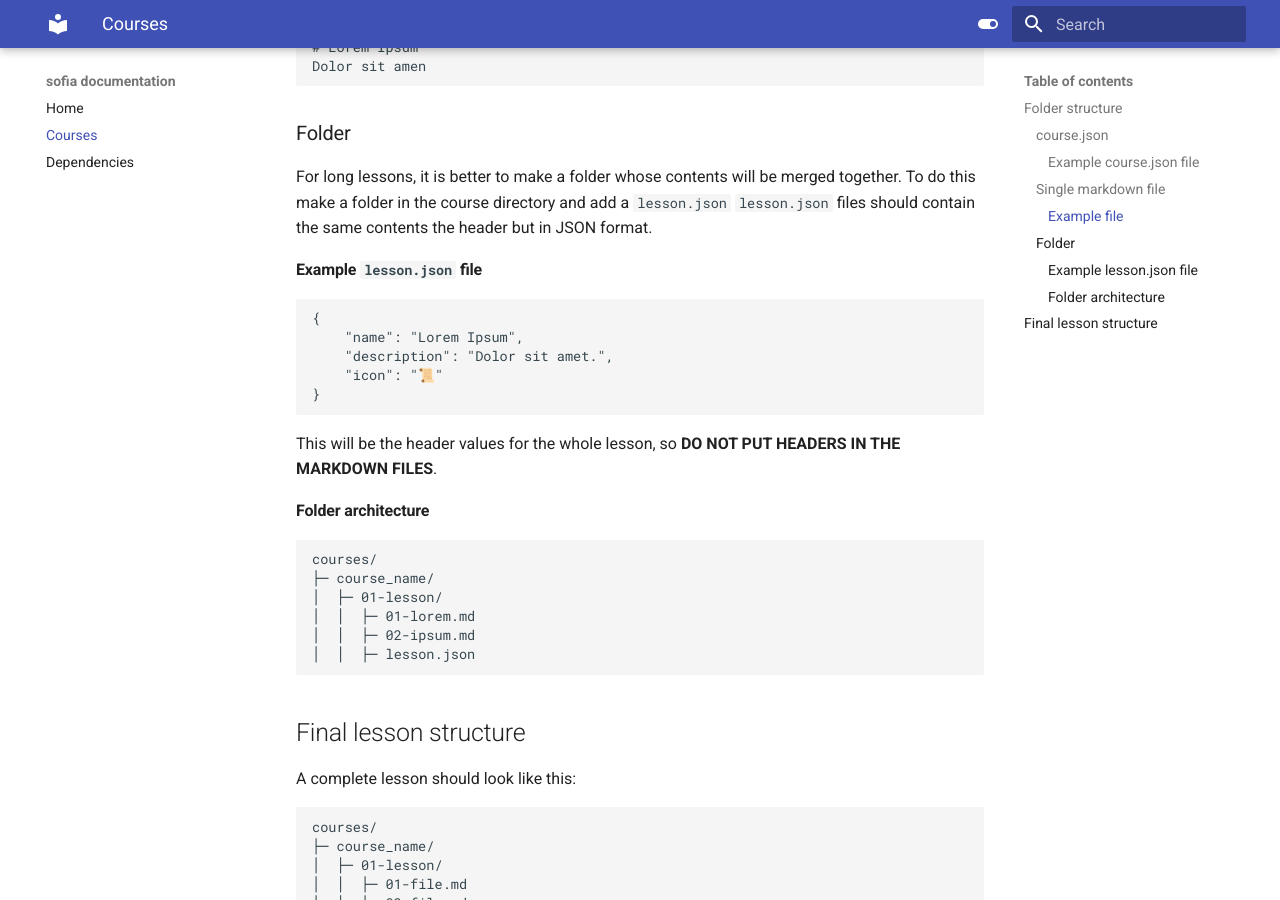
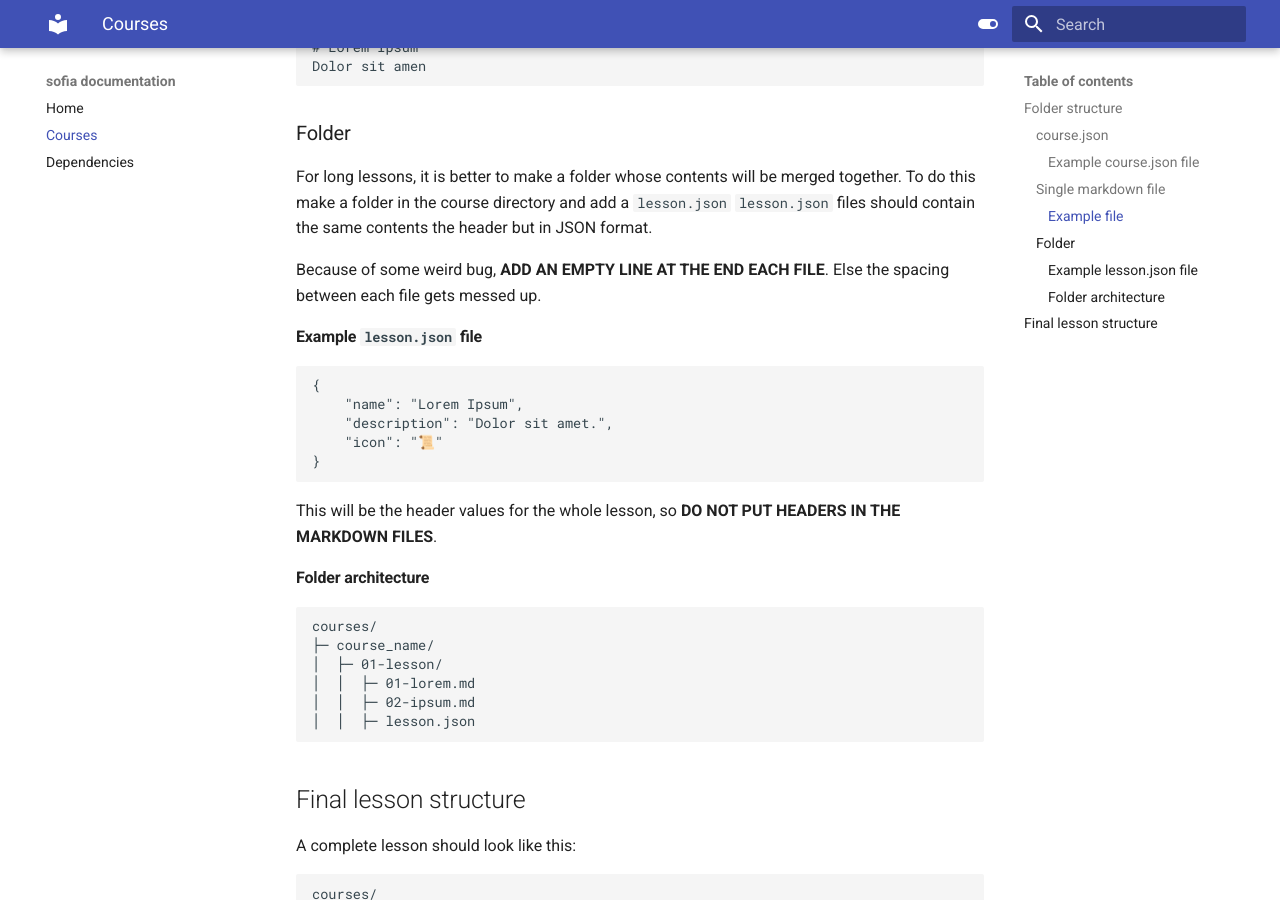
Before and after one commit to qasterr/sofia, an MkDocs documentation site: the page built from docs/courses.md, in a window 1280 px wide and 900 px high, scrolled down 1551 px. Built offline with MkDocs 1.6.1 and Material for MkDocs 9.7.7, drawn with Linux system fonts in a browser that asks for light colours.

Commit message:
Reflected logic change in docs

````diff
--- a/docs/courses.md
+++ b/docs/courses.md
@@ -77,6 +77,9 @@ For long lessons, it is better to make a folder whose contents will be merged to
 To do this make a folder in the course directory and add a `lesson.json`
 `lesson.json` files should contain the same contents the header but in JSON format.
 
+Because of some weird bug, **ADD AN EMPTY LINE AT THE END EACH FILE**.
+Else the spacing between each file gets messed up.
+
 #### Example `lesson.json` file
 ```json
 {
````
